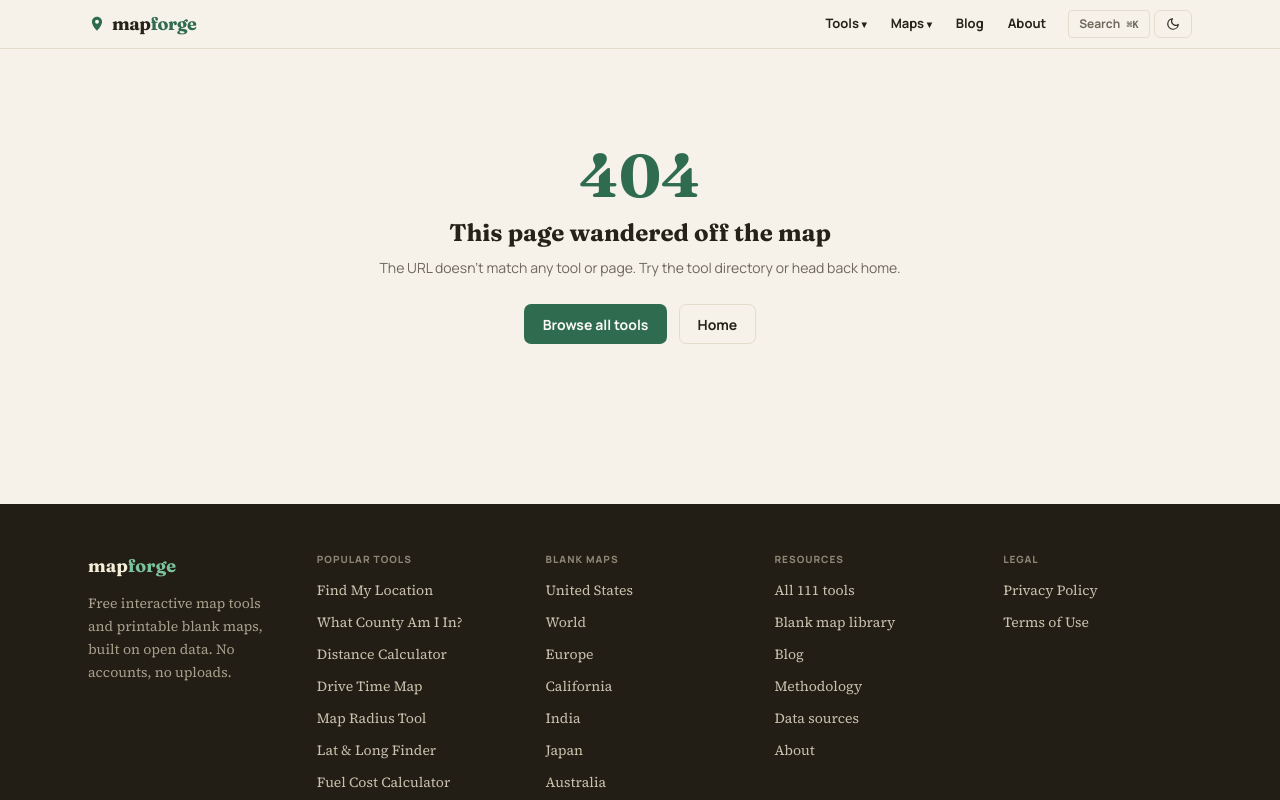
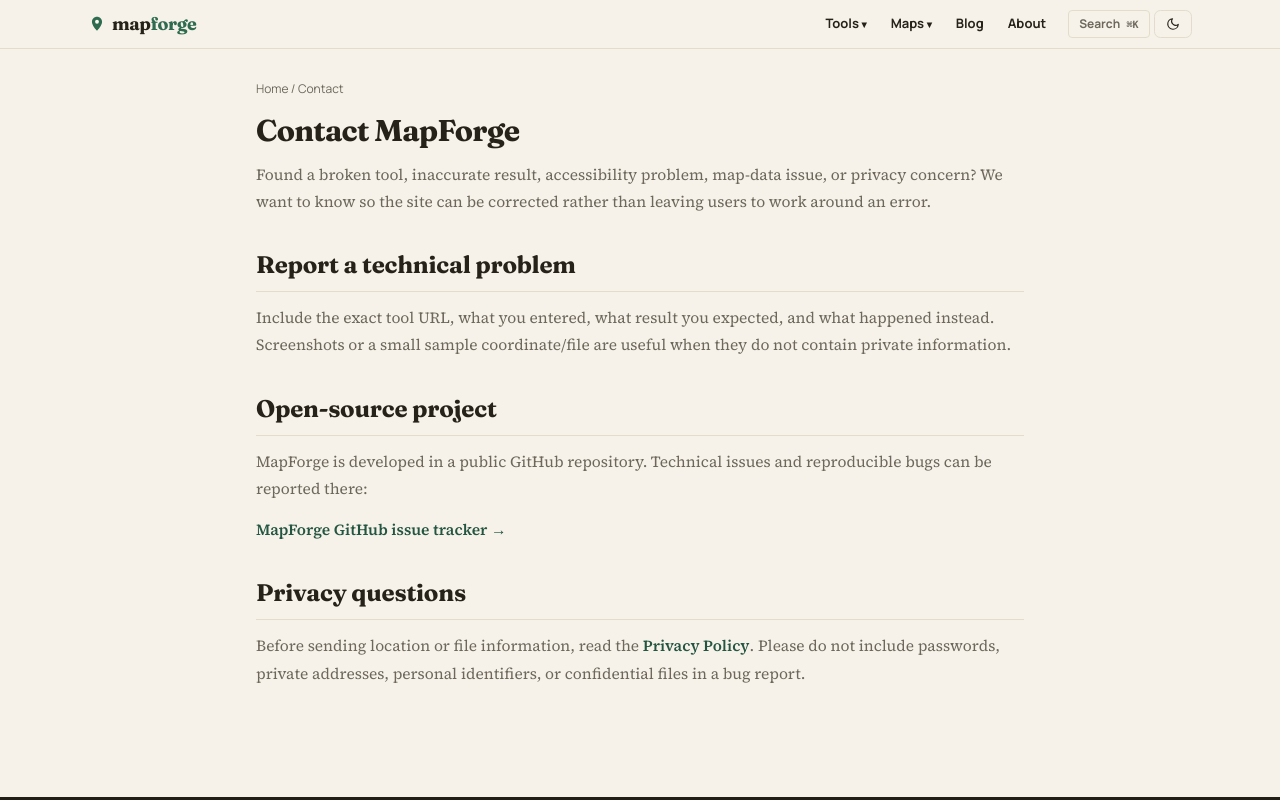
Before and after one commit to seoweblitewebservice-gif/demo, a Next.js app: page /contact in a window 1280 px wide. Before the commit this address had no page. Shown: the top 800 px of the page. Built offline with nearby package versions, Linux system fonts and the light colour scheme.

Commit message:
Add transparent contact and issue-reporting page

```diff
--- /dev/null
+++ b/src/app/contact/page.tsx
@@ -0,0 +1,58 @@
+import type { Metadata } from "next";
+import Link from "next/link";
+
+export const metadata: Metadata = {
+  title: "Contact MapForge",
+  description: "Contact MapForge about geographic tools, map data, bugs, accessibility or privacy questions.",
+  alternates: { canonical: "/contact" },
+  robots: { index: true, follow: true },
+};
+
+export default function ContactPage() {
+  return (
+    <div className="doc mx-auto max-w-3xl">
+      <nav aria-label="Breadcrumb" className="mb-4 text-xs text-mute">
+        <Link href="/" className="hover:text-brand-strong">Home</Link> / Contact
+      </nav>
+      <h1 className="font-display text-3xl font-bold tracking-tight">Contact MapForge</h1>
+      <p className="mt-3">
+        Found a broken tool, inaccurate result, accessibility problem, map-data issue, or privacy concern?
+        We want to know so the site can be corrected rather than leaving users to work around an error.
+      </p>
+
+      <section className="mt-8">
+        <h2 className="sect-h">Report a technical problem</h2>
+        <p className="mt-3">
+          Include the exact tool URL, what you entered, what result you expected, and what happened instead.
+          Screenshots or a small sample coordinate/file are useful when they do not contain private information.
+        </p>
+      </section>
+
+      <section className="mt-8">
+        <h2 className="sect-h">Open-source project</h2>
+        <p className="mt-3">
+          MapForge is developed in a public GitHub repository. Technical issues and reproducible bugs can be
+          reported there:
+        </p>
+        <p className="mt-3">
+          <a
+            href="https://github.com/seoweblitewebservice-gif/demo/issues"
+            target="_blank"
+            rel="noopener noreferrer"
+            className="font-bold text-brand-strong hover:underline"
+          >
+            MapForge GitHub issue tracker →
+          </a>
+        </p>
+      </section>
+
+      <section className="mt-8">
+        <h2 className="sect-h">Privacy questions</h2>
+        <p className="mt-3">
+          Before sending location or file information, read the <Link href="/privacy" className="font-bold text-brand-strong hover:underline">Privacy Policy</Link>.
+          Please do not include passwords, private addresses, personal identifiers, or confidential files in a bug report.
+        </p>
+      </section>
+    </div>
+  );
+}
```
